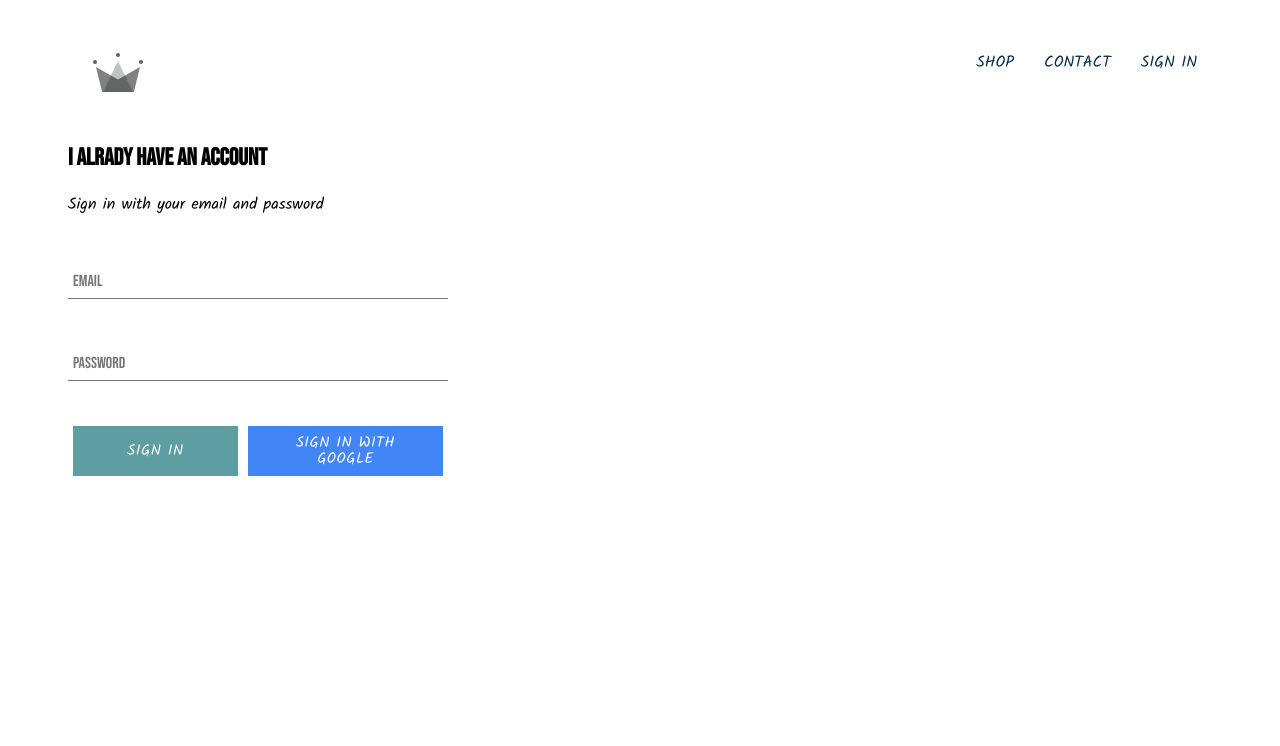
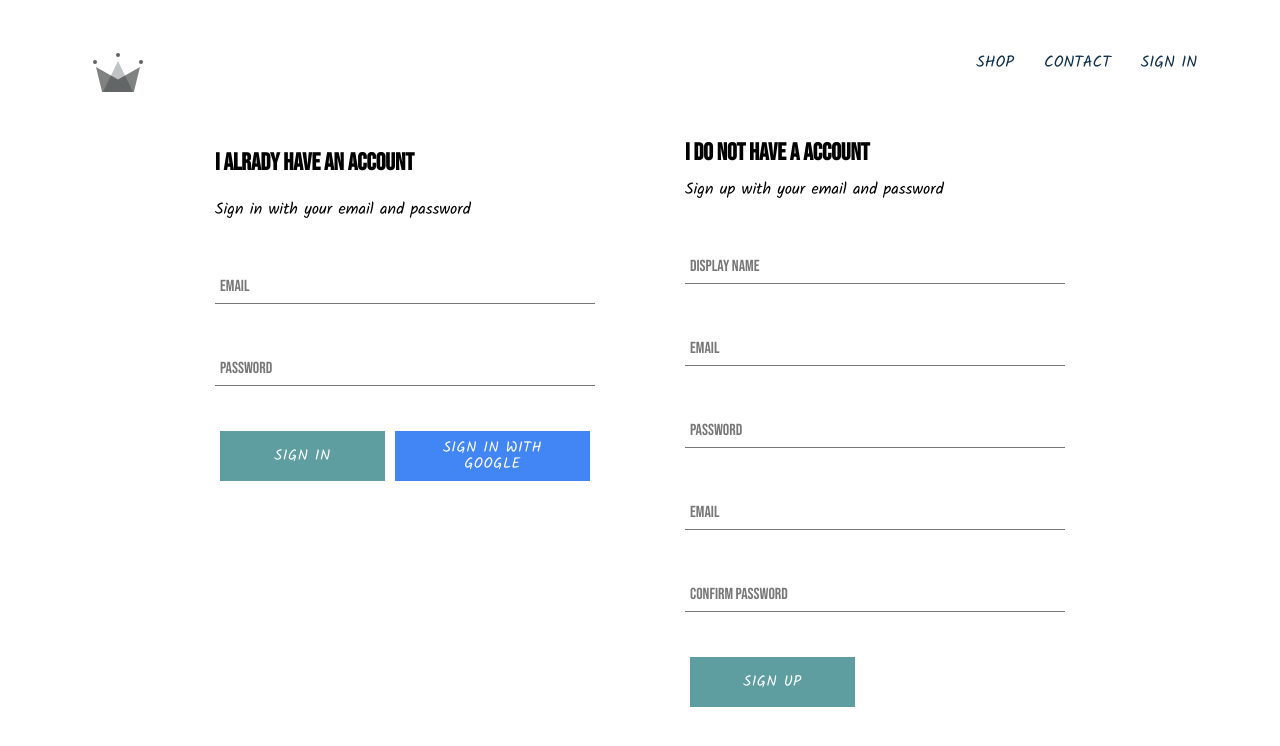
Before and after one commit to jbuican14/care-clothing-v2, a React (Create React App) app: page /signin in a window 1280 px wide. Shown: the top 746 px of the page. Built offline with nearby package versions, Linux system fonts and the light colour scheme; no server answers.

Commit message:
Add the Sign up component and add it to the sign in and sign up page

```diff
--- /dev/null
+++ b/src/components/sign-up/sign-up.component.jsx
@@ -0,0 +1,114 @@
+import React from 'react';
+
+import FormInput from 'components/form-input/form-input.component';
+import CustomButton from 'components/custom-button/custom-button.component';
+import { auth, createUserProfileDocument } from 'firebase/firebase.utils';
+
+import 'components/sign-up/sign-up.styles.scss';
+
+class SignUp extends React.Component {
+  constructor() {
+    super();
+
+    this.state = {
+      displayName: '',
+      email: '',
+      password: '',
+      confirmPassword: '',
+    };
+  }
+
+  handleSubmit = async (e) => {
+    e.preventDefault();
+
+    const { displayName, email, password, confirmPassword } = this.state;
+
+    if (password !== confirmPassword) {
+      return;
+    }
+
+    try {
+      const { user } = await auth.createUserWithEmailAndPassword(
+        email,
+        password
+      );
+
+      await createUserProfileDocument(user, { displayName });
+
+      this.setState({
+        displayName: '',
+        email: '',
+        password: '',
+        confirmPassword: '',
+      });
+    } catch (err) {
+      console.log(err);
+    }
+  };
+
+  handleChange = (e) => {
+    const { name, value } = e.target;
+
+    this.setState({
+      [name]: value,
+    });
+  };
+
+  render() {
+    const { displayName, email, password, confirmPassword } = this.state;
+    return (
+      <div className="sign-up">
+        <h2 className="title">I do not have a account</h2>
+        <span>Sign up with your email and password</span>
+
+        <form onSubmit={this.handleSubmit} className="sign-up-form">
+          <FormInput
+            type="text"
+            name="displayName"
+            value={displayName}
+            onChange={this.handleChange}
+            label="Display Name"
+            required
+          />
+          <FormInput
+            type="email"
+            name="email"
+            value={email}
+            onChange={this.handleChange}
+            label="Email"
+            required
+          />
+          <FormInput
+            type="password"
+            name="password"
+            value={password}
+            onChange={this.handleChange}
+            label="password"
+            required
+          />
+          <FormInput
+            type="email"
+            name="email"
+            value={email}
+            onChange={this.handleChange}
+            label="Email"
+            required
+          />
+
+          <FormInput
+            type="password"
+            name="confirmPassword"
+            value={password}
+            onChange={this.handleChange}
+            label="Confirm Password"
+            required
+          />
+
+          <CustomButton type="submit">Sign Up</CustomButton>
+        </form>
+      </div>
+    );
+  }
+}
+
+export default SignUp;
--- /dev/null
+++ b/src/components/sign-up/sign-up.styles.scss
@@ -0,0 +1,9 @@
+.sign-up {
+  display: flex;
+  flex-direction: column;
+  width: 380px;
+
+  .title {
+    margin: 10px 0;
+  }
+}
--- a/src/pages/sign-in-and-sign-up/sign-in-and-sign-up.component.jsx
+++ b/src/pages/sign-in-and-sign-up/sign-in-and-sign-up.component.jsx
@@ -1,12 +1,13 @@
 import React from 'react';
 
 import SignIn from 'components/sign-in/sign-in.component';
-
+import SignUp from 'components/sign-up/sign-up.component';
 import 'pages/sign-in-and-sign-up/sign-in-and-sign-up.styles.scss';
 
 const SignInAndSignUpPage = () => (
   <div className="sign-in-and-sign-up">
     <SignIn />
+    <SignUp />
   </div>
 );
 
--- a/src/pages/sign-in-and-sign-up/sign-in-and-sign-up.styles.scss
+++ b/src/pages/sign-in-and-sign-up/sign-in-and-sign-up.styles.scss
@@ -3,3 +3,10 @@
     font-family: 'Bebas Neue', cursive;
   }
 }
+
+.sign-in-and-sign-up {
+  width: 850px;
+  display: flex;
+  justify-content: space-between;
+  margin: 30px auto;
+}
```
Also changed, not shown: 1 other file (tests, documents, lock files or other folders).
